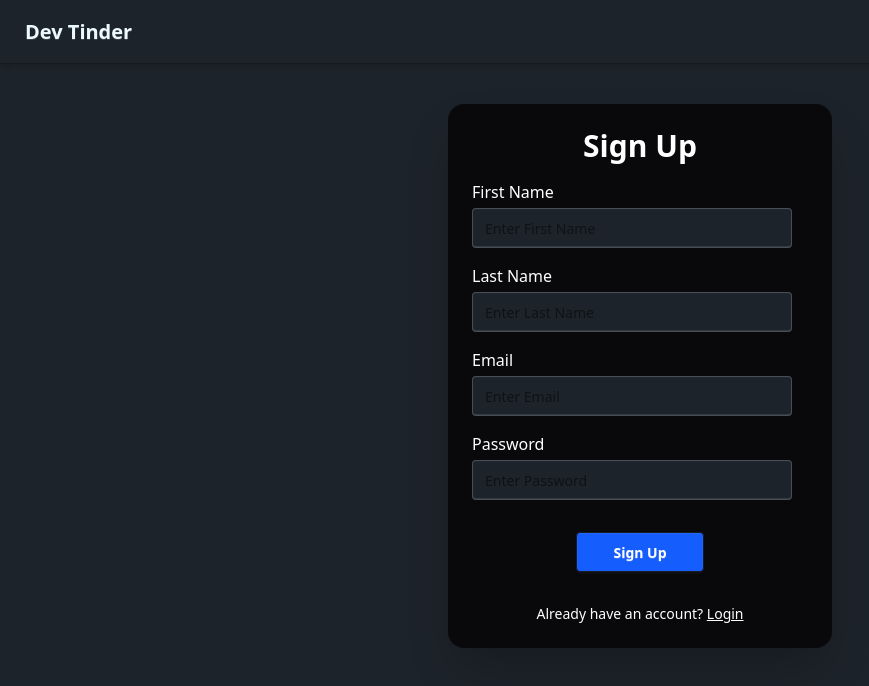
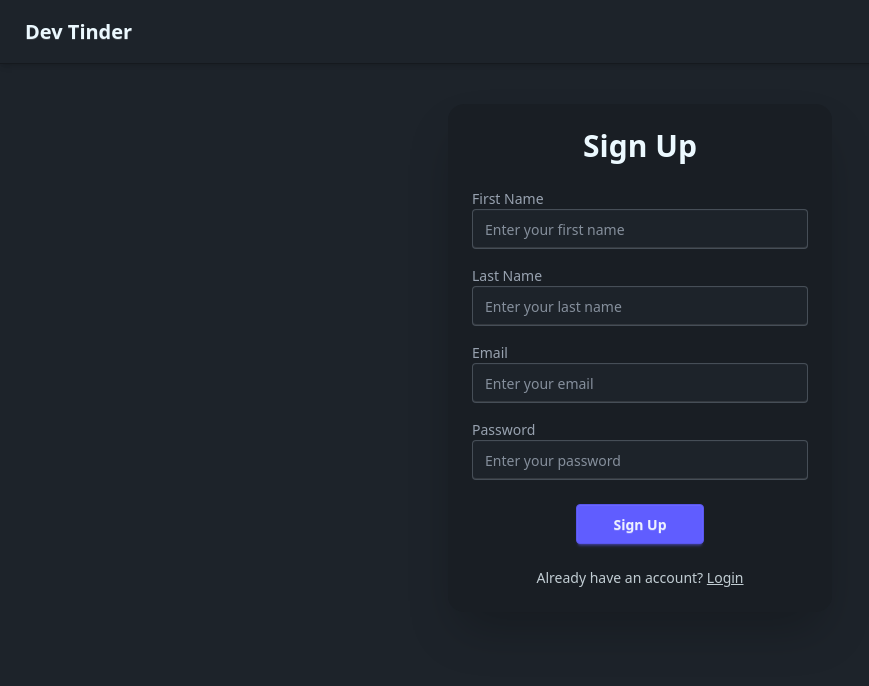
Before and after one commit to izahid19/devTinder-ui, a React (Vite) app: page /signup in a window 1280 px wide. Shown: the top 686 px of the page, without its empty margins (0-869 px from the left). Built offline with nearby package versions, Linux system fonts and the light colour scheme; no server answers.

Commit message:
few chnages in signup

```diff
--- a/src/Pages/SignUpPage.jsx
+++ b/src/Pages/SignUpPage.jsx
@@ -51,9 +51,8 @@ const SignUpPage = () => {
       dispatch(addUser(response?.data?.data));
 
       // ✅ Show success toaster
-      successToaster("Signup successful! Redirecting...", {
-        onClose: () => navigate("/login"),
-      });
+      successToaster("Signup successful! Redirecting...");
+      setTimeout(() => navigate("/login"), 2000);
     } catch (err) {
       console.error(err);
       if (err.name === "ValidationError") {
@@ -74,16 +73,16 @@ const SignUpPage = () => {
 
   return (
     <Curve>
-      <div className="flex justify-center items-center mt-10">
-        <div className="w-96 min-h-[520px] rounded-2xl bg-neutral text-white shadow-2xl flex flex-col">
-          <div className="p-6 flex flex-col gap-4 flex-grow">
+      <div className="flex justify-center items-center mt-10 px-4">
+        <div className="card w-96 bg-base-200 shadow-2xl rounded-2xl text-base-content">
+          <div className="card-body">
             <h2 className="text-3xl font-bold text-center">Sign Up</h2>
 
-            <form onSubmit={handleSubmit} className="flex flex-col gap-4 flex-grow">
+            <form onSubmit={handleSubmit} className="flex flex-col gap-4 mt-4">
               {/* First Name */}
-              <fieldset className="flex flex-col">
-                <label htmlFor="firstName" className="mb-1 font-medium">
-                  First Name
+              <fieldset className="form-control">
+                <label htmlFor="firstName" className="label">
+                  <span className="label-text">First Name</span>
                 </label>
                 <input
                   id="firstName"
@@ -91,18 +90,20 @@ const SignUpPage = () => {
                   type="text"
                   value={form.firstName}
                   onChange={handleChange}
-                  className="input input-bordered text-black"
-                  placeholder="Enter First Name"
+                  className="input input-bordered w-full bg-base-100 text-base-content"
+                  placeholder="Enter your first name"
                 />
                 {errors.firstName && (
-                  <div className="text-red-400 text-sm mt-1">{errors.firstName}</div>
+                  <span className="text-error text-sm mt-1">
+                    {errors.firstName}
+                  </span>
                 )}
               </fieldset>
 
               {/* Last Name */}
-              <fieldset className="flex flex-col">
-                <label htmlFor="lastName" className="mb-1 font-medium">
-                  Last Name
+              <fieldset className="form-control">
+                <label htmlFor="lastName" className="label">
+                  <span className="label-text">Last Name</span>
                 </label>
                 <input
                   id="lastName"
@@ -110,18 +111,20 @@ const SignUpPage = () => {
                   type="text"
                   value={form.lastName}
                   onChange={handleChange}
-                  className="input input-bordered text-black"
-                  placeholder="Enter Last Name"
+                  className="input input-bordered w-full bg-base-100 text-base-content"
+                  placeholder="Enter your last name"
                 />
                 {errors.lastName && (
-                  <div className="text-red-400 text-sm mt-1">{errors.lastName}</div>
+                  <span className="text-error text-sm mt-1">
+                    {errors.lastName}
+                  </span>
                 )}
               </fieldset>
 
               {/* Email */}
-              <fieldset className="flex flex-col">
-                <label htmlFor="emailId" className="mb-1 font-medium">
-                  Email
+              <fieldset className="form-control">
+                <label htmlFor="emailId" className="label">
+                  <span className="label-text">Email</span>
                 </label>
                 <input
                   id="emailId"
@@ -129,18 +132,20 @@ const SignUpPage = () => {
                   type="email"
                   value={form.emailId}
                   onChange={handleChange}
-                  className="input input-bordered text-black"
-                  placeholder="Enter Email"
+                  className="input input-bordered w-full bg-base-100 text-base-content"
+                  placeholder="Enter your email"
                 />
                 {errors.emailId && (
-                  <div className="text-red-400 text-sm mt-1">{errors.emailId}</div>
+                  <span className="text-error text-sm mt-1">
+                    {errors.emailId}
+                  </span>
                 )}
               </fieldset>
 
               {/* Password */}
-              <fieldset className="flex flex-col">
-                <label htmlFor="password" className="mb-1 font-medium">
-                  Password
+              <fieldset className="form-control">
+                <label htmlFor="password" className="label">
+                  <span className="label-text">Password</span>
                 </label>
                 <input
                   id="password"
@@ -148,18 +153,20 @@ const SignUpPage = () => {
                   type="password"
                   value={form.password}
                   onChange={handleChange}
-                  className="input input-bordered text-black"
-                  placeholder="Enter Password"
+                  className="input input-bordered w-full bg-base-100 text-base-content"
+                  placeholder="Enter your password"
                 />
                 {errors.password && (
-                  <div className="text-red-400 text-sm mt-1">{errors.password}</div>
+                  <span className="text-error text-sm mt-1">
+                    {errors.password}
+                  </span>
                 )}
               </fieldset>
 
-              <div className="flex justify-center mt-4">
+              <div className="flex justify-center mt-2">
                 <button
                   type="submit"
-                  className="btn w-32 bg-blue-600 text-white hover:bg-blue-700 disabled:opacity-50"
+                  className="btn btn-primary w-32"
                   disabled={isSubmitting}
                 >
                   {isSubmitting ? "Signing up..." : "Sign Up"}
@@ -167,11 +174,12 @@ const SignUpPage = () => {
               </div>
             </form>
 
-            <div className="text-center mt-4 text-sm">
+            {/* ✅ Login Link */}
+            <div className="text-center mt-4 text-sm opacity-80">
               Already have an account?{" "}
               <span
                 onClick={() => navigate("/login")}
-                className="underline cursor-pointer hover:text-blue-300"
+                className="underline cursor-pointer hover:text-primary"
               >
                 Login
               </span>
```
